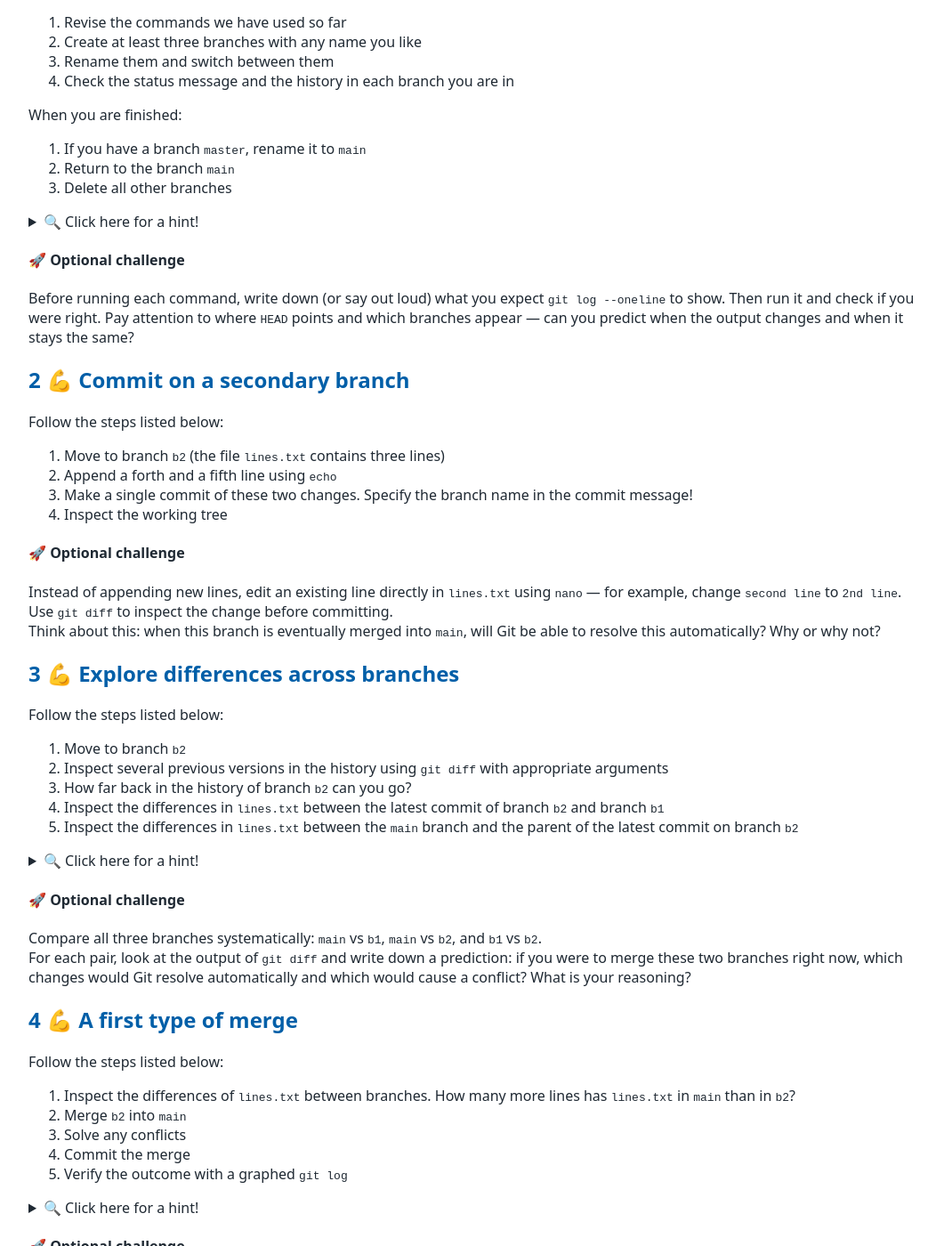
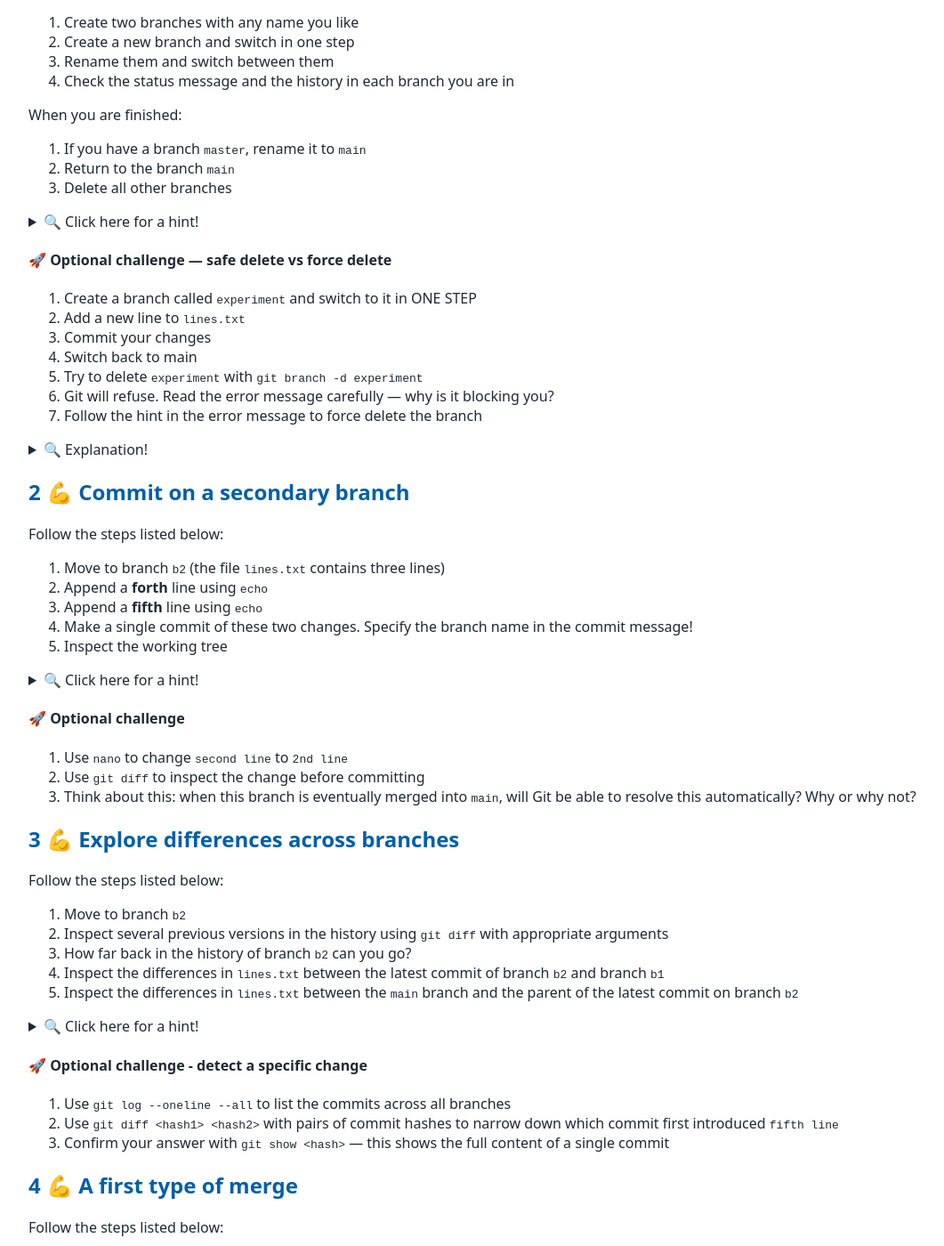
Before and after one commit to tu-delft-library/intermediate_version_control_with_git, a Jekyll site: the page built from material_for_participants/exercises.md, in a window 1280 px wide and 1400 px high, scrolled down 235 px. Shown: the whole window at 89% size, without its empty margins (108-1169 px from the left). Built offline with Jekyll 4.4.1, drawn with Linux system fonts in a browser that asks for light colours; our own code applies the rules of GitHub Pages for plain Markdown files; some of the changed text lies outside the part shown.

Commit message:
Change optional exercises

```diff
--- a/material_for_participants/exercises.md
+++ b/material_for_participants/exercises.md
@@ -5,8 +5,8 @@
 
 Follow the steps listed below:
 
-1. Revise the commands we have used so far
-1. Create at least three branches with any name you like
+1. Create two branches with any name you like
+1. Create a new branch and switch in one step
 1. Rename them and switch between them
 1. Check the status message and the history in each branch you are in
 
@@ -19,18 +19,32 @@ When you are finished:
 <summary>🔍 Click here for a hint! </summary>
 
 - To create use `git branch name_of_branch`
+- To create and switch in one step, add the flag `-c` to `git switch`
 - To rename use `git branch -m current_name_of_branch new_name_of_branch`
 - To switch between branches use `git switch name_of_branch`
 - To check the history of a branch use `git log --oneline`
 - To delete branches use `git branch -d name_of_branch name_of_another_branch`
 </details>
 
-#### 🚀 Optional challenge
+#### 🚀 Optional challenge — safe delete vs force delete
 
-Before running each command, write down (or say out loud) what you expect
-`git log --oneline` to show. Then run it and check if you were right.
-Pay attention to where `HEAD` points and which branches appear — can you
-predict when the output changes and when it stays the same?
+1. Create a branch called `experiment` and switch to it in ONE STEP
+1. Add a new line to `lines.txt`
+1. Commit your changes
+1. Switch back to main
+1. Try to delete `experiment` with `git branch -d experiment`
+1. Git will refuse. Read the error message carefully — why is it blocking you?
+1. Follow the hint in the error message to force delete the branch
+
+
+<details>
+<summary>🔍 Explanation! </summary>
+
+- `-d` is a safe delete — Git refuses if the branch has commits that have not been merged into the current branch. It is protecting you from losing work.
+- `-D` is a force delete — Git deletes it regardless. The commits are not immediately gone but they are hard to recover.
+
+>**As a rule of thumb:** if `-d` refuses, pause and ask yourself whether those commits are actually needed before reaching for `-D`.
+</details>
 
 
 ## 2 💪 Commit on a secondary branch
@@ -38,16 +52,25 @@ predict when the output changes and when it stays the same?
 Follow the steps listed below:
 
 1. Move to branch `b2` (the file `lines.txt` contains three lines)
-1. Append a forth and a fifth line using `echo`
+1. Append a **forth** line using `echo`
+1. Append a **fifth** line using `echo`
 1. Make a single commit of these two changes. Specify the branch name in the commit message!
 1. Inspect the working tree
 
+
+<details>
+<summary>🔍 Click here for a hint! </summary>
+
+- To switch between branches use `git switch name_of_branch`
+- To inspect the working tree use `git status`
+</details>
+
+
 #### 🚀 Optional challenge
 
-Instead of appending new lines, edit an existing line directly in `lines.txt`
-using `nano` — for example, change `second line` to `2nd line`.
-Use `git diff` to inspect the change before committing.
-Think about this: when this branch is eventually merged into `main`, will Git
+1. Use `nano` to change `second line` to `2nd line`
+1. Use `git diff` to inspect the change before committing
+1. Think about this: when this branch is eventually merged into `main`, will Git
 be able to resolve this automatically? Why or why not?
 
 
@@ -70,20 +93,18 @@ Follow the steps listed below:
 - Add `~1` or `~2` to the name of the branch to refer to earlier commits (e.g. parents)
 </details>
 
-#### 🚀 Optional challenge
+#### 🚀 Optional challenge - detect a specific change
 
-Compare all three branches systematically: `main` vs `b1`, `main` vs `b2`,
-and `b1` vs `b2`.
-For each pair, look at the output of `git diff` and write down a prediction:
-if you were to merge these two branches right now, which changes would Git
-resolve automatically and which would cause a conflict? What is your reasoning?
+1. Use `git log --oneline --all` to list the commits across all branches
+1. Use `git diff <hash1> <hash2>` with pairs of commit hashes to narrow down which commit first introduced `fifth line`
+1. Confirm your answer with `git show <hash>` — this shows the full content of a single commit
 
 
 ## 4 💪 A first type of merge
 
 Follow the steps listed below:
 
-1. Inspect the differences of `lines.txt` between branches. How many more lines has `lines.txt` in `main` than in `b2`?
+1. Inspect the differences of `lines.txt` between branches. How many more lines are there in `lines.txt` in `main` than in `b2`?
 1. Merge `b2` into `main`
 1. Solve any conflicts
 1. Commit the merge
@@ -136,7 +157,7 @@ Merges don't always go as planned. In this exercise you will practice how to can
 1. Check the status of git
 1. Use `cat` to see the content of `lines.txt`
 1. Check the history of git and confirm there was no merge commit created
-1. Delete the `bad-merge` branch
+1. Force delete the `bad-merge` branch using `git branch -D bad-merge`
 
 <details>
 <summary>🔍 Click here for a hint! </summary>
@@ -146,19 +167,21 @@ Merges don't always go as planned. In this exercise you will practice how to can
 - To merge branches, first stand on the branch that will *receive* the changes with `git switch target_branch` and then do the merge with `git merge incoming_branch`
 - To check the status of git use `git status`
 - To check the history of a branch use `git log --oneline --all --graph`
-- To force delete a branch use `git branch -D name_of_branch`
 </details>
 
 #### 🚀 Optional challenge
 
 Now practice undoing a merge that was **already committed**.
 
-1. Recreate the `bad-merge` branch from where you left off and redo the merge —
-   but this time resolve the conflict (however you like) and commit it
+1. Recreate steps above until you execute the merge of `bad-merge` into `main`
+1. Instead of cancelling the merge, resolve the conflict
+1. Commit the merge
 1. Verify the merge commit appears in `git log --oneline --graph`
+1. Imagine you are not happy with the merge and want to `undo` it
 1. Use `git reset --hard HEAD~1` to undo the merge commit
 1. Verify the merge commit is gone and `lines.txt` is back to its previous state
-1. Think about this: what would happen if you had already pushed the merge
+1. Force delete the `bad-merge` branch using `git branch -D bad-merge`
+>> **Think about this:** what would happen if you had already pushed the merge
    commit to GitHub before running `git reset --hard`?
 
 
```
Also changed, not shown: other parts of material_for_participants/exercises.md (+2 -2 lines).
